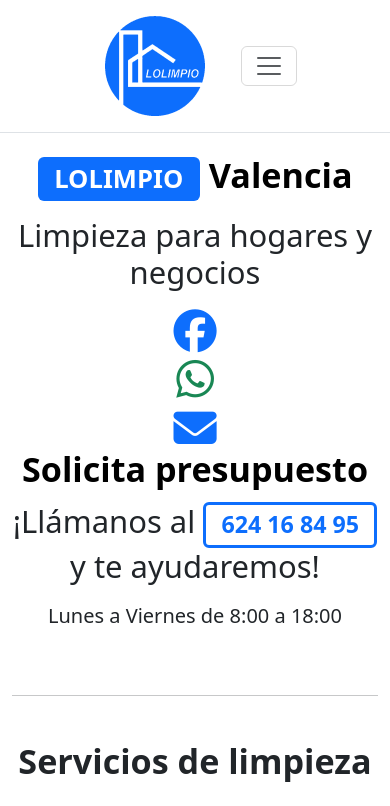
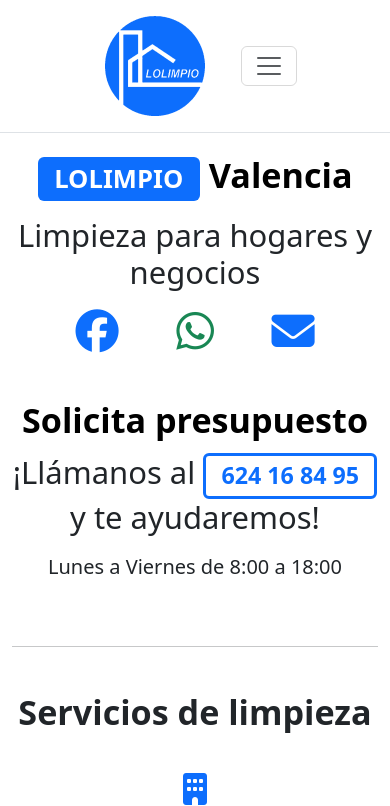
Before and after one commit to FMR7/lolimpio, a website: page public/index.html in a window 390 px wide. Shown: the top 806 px of the page. Drawn offline with nearby package versions, Linux system fonts and the light colour scheme.

Commit message:
refactor layout for improved alignment and responsiveness

```diff
--- a/public/index.html
+++ b/public/index.html
@@ -92,12 +92,12 @@
     <!-- INICIO -->
     <div id="inicio" class="container">
       <div class="row align-items-center">
-        <div class="text-center col-xl-6 mb-lg-5">
+        <div class="text-center col-xl-6 mb-lg-5 align-self-start">
           <h1 class="display-4 fw-bold lh-1 text-body-emphasis mb-3"><span class="badge text-bg-primary">LOLIMPIO</span>
             Valencia</h1>
           <p class="display-5">Limpieza para hogares y negocios</p>
           <div id="contacos">
-            <div class="fw-bold mb-0 fs-4 row row-cols-1 row-cols-sm-3 px-5">
+            <div class="fw-bold mb-0 fs-4 row row-cols-3 px-5">
               <a aria-label="Facebook" alt="Facebook" target="_blank" class="text-decoration-none my-2" title="Facebook"
                 href="https://www.facebook.com/people/Lolimpio-Valencia/pfbid029jdTrtNnrQUTbR3h2AUu69pw8i7AZ3neRufjaSSMMhjKUZByXRMSZf3jqBMwAT6bl/">
                 <i class="fa-brands fa-facebook fa-2xl"></i>
@@ -116,7 +116,7 @@
           </div>
         </div>
 
-        <div class="text-center col-xl-6">
+        <div class="text-center col-xl-6 align-self-start mt-5 mt-xl-0">
           <h1 class="display-4 fw-bold lh-1 text-body-emphasis mb-3">Solicita presupuesto</h1>
           <p class="display-5">¡Llámanos al
             <span class="badge border border-3 border-primary"><a class="text-decoration-none" href="tel:+34624168495"
```
